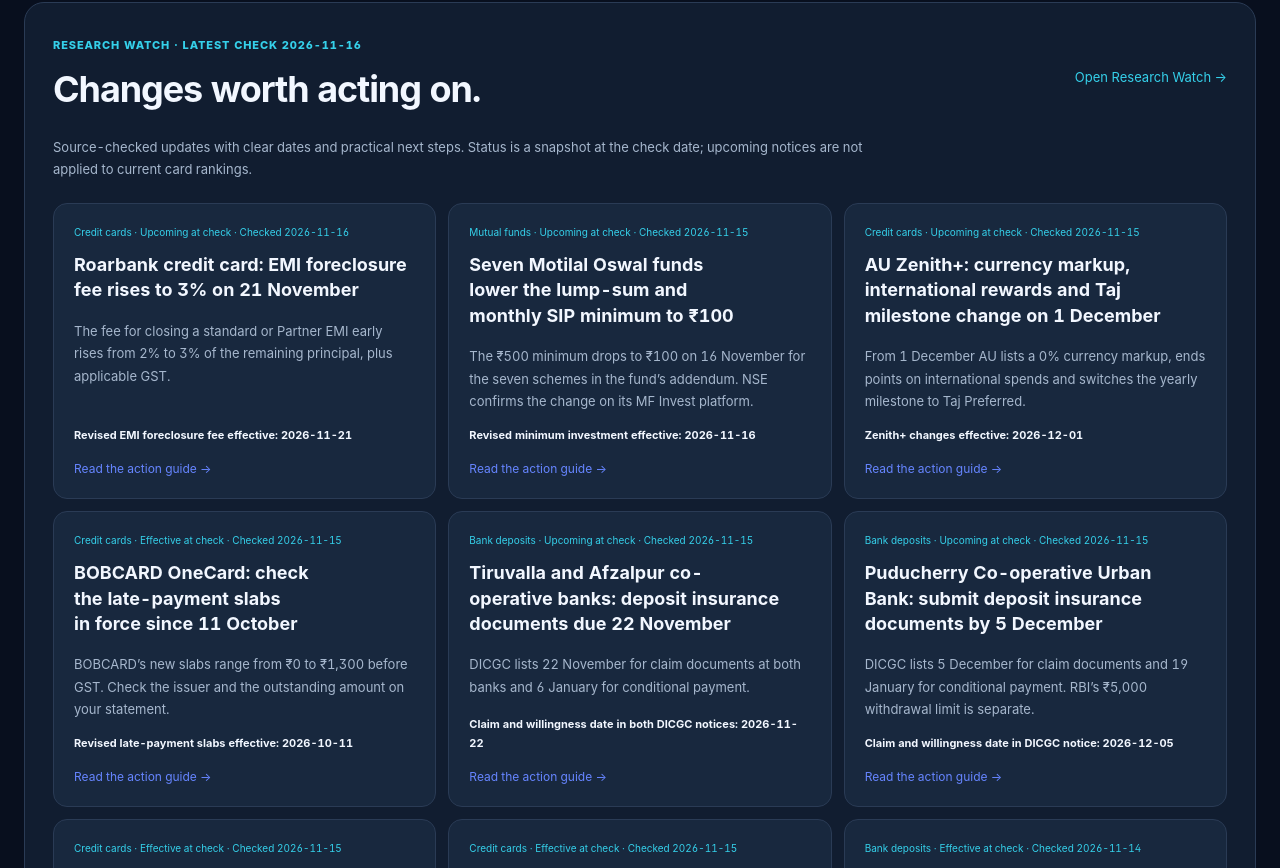
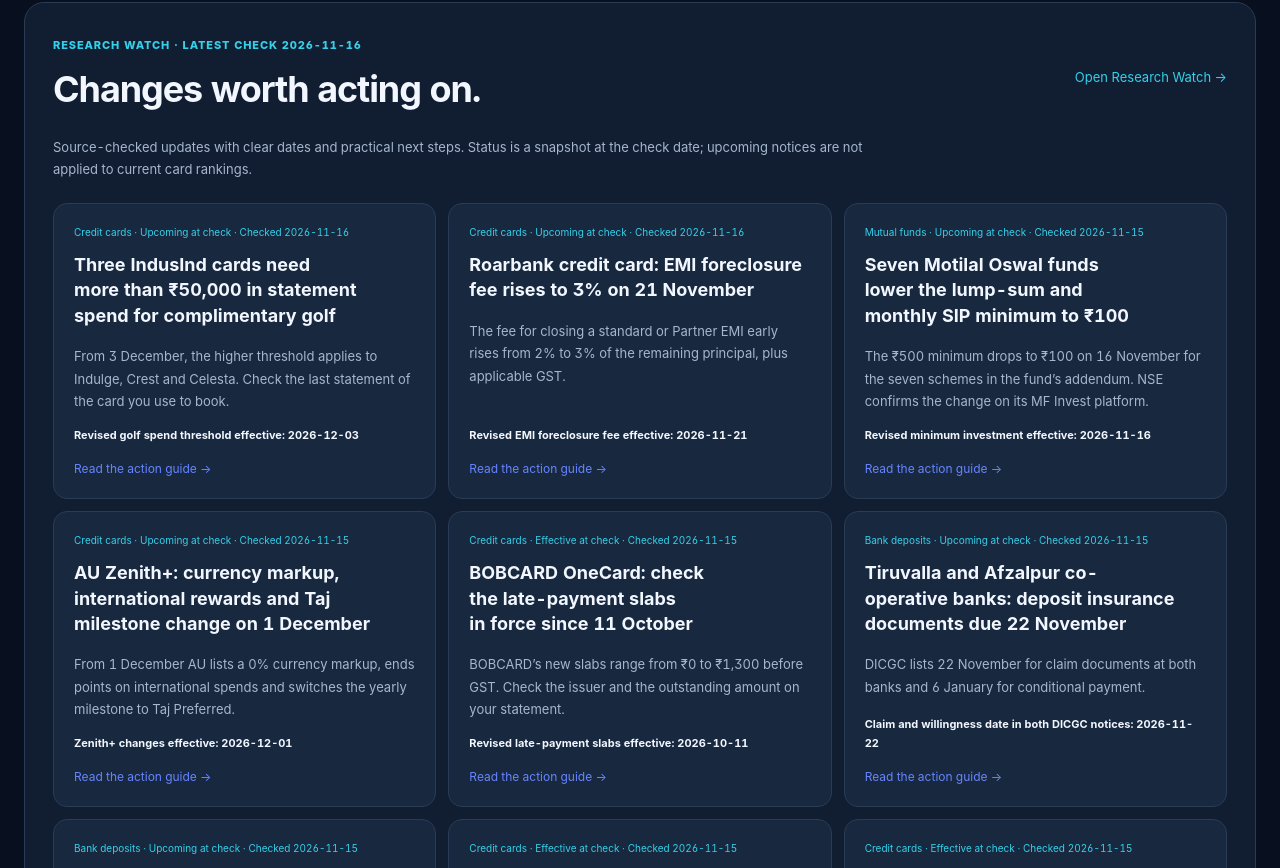
Before and after one commit to aqdas1820/credonomics-site, a Next.js app: page /research/watch in a window 1280 px wide. Shown: the part 672-1540 px from the top of the page. Built offline with nearby package versions, Linux system fonts and the light colour scheme; no server answers.

Commit message:
Publish IndusInd golf spend threshold guide

```diff
--- a/app/data/research-watch.ts
+++ b/app/data/research-watch.ts
@@ -11,6 +11,26 @@ export type WatchItem = {
 
 /** Editorial snapshots. Future notices do not change the ranking engine before their effective dates. */
 export const researchWatch: WatchItem[] = [
+  {
+    slug: 'indusind-indulge-crest-celesta-golf-spend-december-2026',
+    title: 'Three IndusInd cards need more than ₹50,000 in statement spend for complimentary golf',
+    summary: 'From 3 December, the higher threshold applies to Indulge, Crest and Celesta. Check the last statement of the card you use to book.',
+    category: 'Credit cards', checkedAt: '2026-11-16', eventDate: '2026-12-03', dateLabel: 'Revised golf spend threshold effective',
+    source: 'https://bank.indusind.bank.in/content/dam/indusind-corporate/Other/Golf-T-C-doc.pdf',
+    sourceLabel: 'IndusInd Bank Golf Program terms and conditions',
+    sourceLocation: 'General Conditions, dated 3 December change and card-specific spending rules',
+    audience: 'Primary IndusInd Indulge, Crest and Celesta credit cardholders booking complimentary golf games or lessons.',
+    facts: [
+      'The dated change raises the threshold for Indulge, Crest and Celesta from ₹25,000 to more than ₹50,000 in eligible retail spending on the last generated statement. Exactly ₹50,000 falls short for these three variants.',
+      'Pioneer Heritage, Pioneer Legacy and Pinnacle retain the stated ₹25,000 threshold. Pioneer Private retains its stated ₹50,000 threshold. Tiger has no minimum spend requirement under the terms.',
+      'For holders of multiple variants, the terms use the highest variant for the benefit limits and check spend on the specific card entered at booking. Eligible add-on card purchases count towards spend. Complimentary bookings are for primary cardholders.',
+    ],
+    actions: [
+      'Check eligible retail spending on your latest generated statement before booking. The terms exclude cash withdrawals, loans, EMI conversions, fees and interest from eligible spending.',
+      'Enter the card whose statement you checked and verify the booking charge before confirming. Ask IndusInd how it will treat a booking made before 3 December for a later game or lesson.',
+    ],
+    limits: 'The change was upcoming when checked on 16 November. The PDF gives an effective date without a separate announcement date. Its general FAQ retains generic threshold wording. The dated clause specifies the new threshold for the three named variants. The notice gives no transition rule for existing bookings.',
+  },
   {
     slug: 'roarbank-emi-foreclosure-fee-november-2026',
     title: 'Roarbank credit card: EMI foreclosure fee rises to 3% on 21 November',
--- a/app/data/search-index.generated.ts
+++ b/app/data/search-index.generated.ts
@@ -705,6 +705,17 @@ export const searchIndex: readonly SearchEntry[] = [
     "priority": 92
   },
   {
+    "id": "watch:indusind-indulge-crest-celesta-golf-spend-december-2026",
+    "title": "Three IndusInd cards need more than ₹50,000 in statement spend for complimentary golf",
+    "description": "From 3 December, the higher threshold applies to Indulge, Crest and Celesta. Check the last statement of the card you use to book.",
+    "href": "/research/watch/indusind-indulge-crest-celesta-golf-spend-december-2026",
+    "category": "Research",
+    "source": "Official issuer / fund notice",
+    "updated": "2026-11-16",
+    "keywords": "Three IndusInd cards need more than ₹50,000 in statement spend for complimentary golf indusind-indulge-crest-celesta-golf-spend-december-2026 Research",
+    "priority": 92
+  },
+  {
     "id": "watch:invesco-overseas-fof-sip-pause-november-2026",
     "title": "Three Invesco overseas FoFs: existing SIP instalments are paused",
     "description": "Invesco paused new registrations and existing instalments for three overseas FoFs from 3 November. Check your mandate before setting up a replacement SIP.",
```
Also changed, not shown: 1 other file (tests, documents, lock files or other folders).
